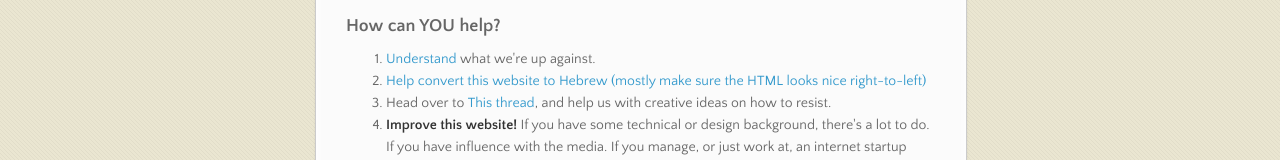
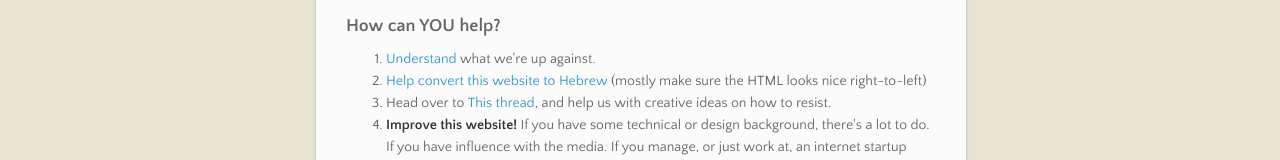
Before and after one commit to israelipirates/netneutral-il, a plain HTML site: page index.html in a window 1280 px wide. Shown: the part 485-645 px from the top of the page. Drawn offline with nearby package versions, Linux system fonts and the light colour scheme.

Commit message:
fix link

```diff
--- a/index.html
+++ b/index.html
@@ -52,7 +52,7 @@
 
 <ol>
 <li><a href='https://www.facebook.com/groups/israelipirates/permalink/174209676098980/'>Understand</a> what we're up against.</li>
-<li><a href='https://github.com/isareli-pirates/netneutral-il/issues/1'>Help convert this website to Hebrew (mostly make sure the HTML looks nice right-to-left)</a>
+<li><a href='https://github.com/isareli-pirates/netneutral-il/issues/1'>Help convert this website to Hebrew</a> (mostly make sure the HTML looks nice right-to-left)
 <li>Head over to <a href="https://www.facebook.com/groups/israelipirates/permalink/174439916075956/">This thread</a>, and help us with creative ideas on how to resist.</li>
 <li>
 <strong>Improve this website!</strong> If you have some technical or design background, there's a lot to do. If you have influence with the media. If you manage, or just work at, an internet startup with people who love our freedom. (<a href="https://github.com/isareli-pirates/netneutral-il/issues">Anyone can pick a task and do something</a>).</li>
```
